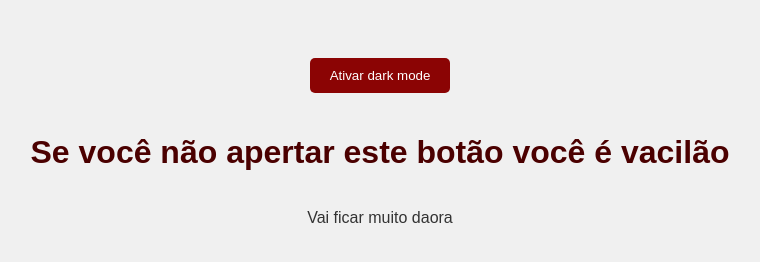
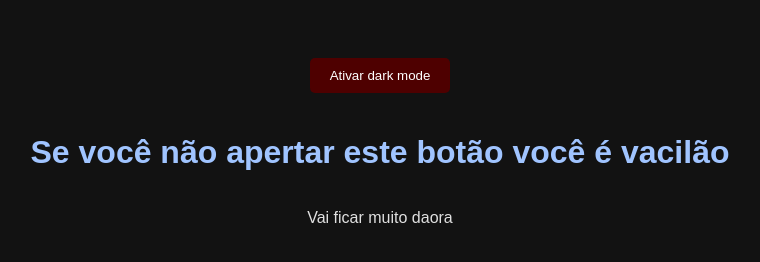
Before and after one commit to Davi-Buer/Davi-Buer.github.io, a plain HTML site: page index.html in a window 1280 px wide. Both pictures are taken after a click on the button "Ativar dark mode". Shown: the whole page, without its empty margins (260-1020 px from the left). Drawn offline with Linux system fonts and the light colour scheme.

Commit message:
Add files via upload

```diff
--- a/index.html
+++ b/index.html
@@ -3,13 +3,13 @@
 <head>
     <meta charset="UTF-8">
     <meta name="viewport" content="width=device-width, initial-scale=1.0">
-    <title>Modo Escuro</title>
+    <title>Meu Site</title>
    <link rel="stylesheet" href="styles.css">
 </head>
 <body>
     <button id="dark-mode-toggle">Ativar dark mode</button>
     <h1>Se você não apertar este botão você é vacilão</h1>
     <p>Vai ficar muito daora</p>
+    <script src="script.js"></script>
 </body>
-<link rel="stylesheet" href="script.js">
 </html>
--- a/styles.css
+++ b/styles.css
@@ -30,5 +30,5 @@ h1 {
     margin-bottom: 20px;
 }
 .dark-mode #dark-mode-toggle {
-    background-color: #0084f0;
+    background-color: #4e0000;
 }
```
